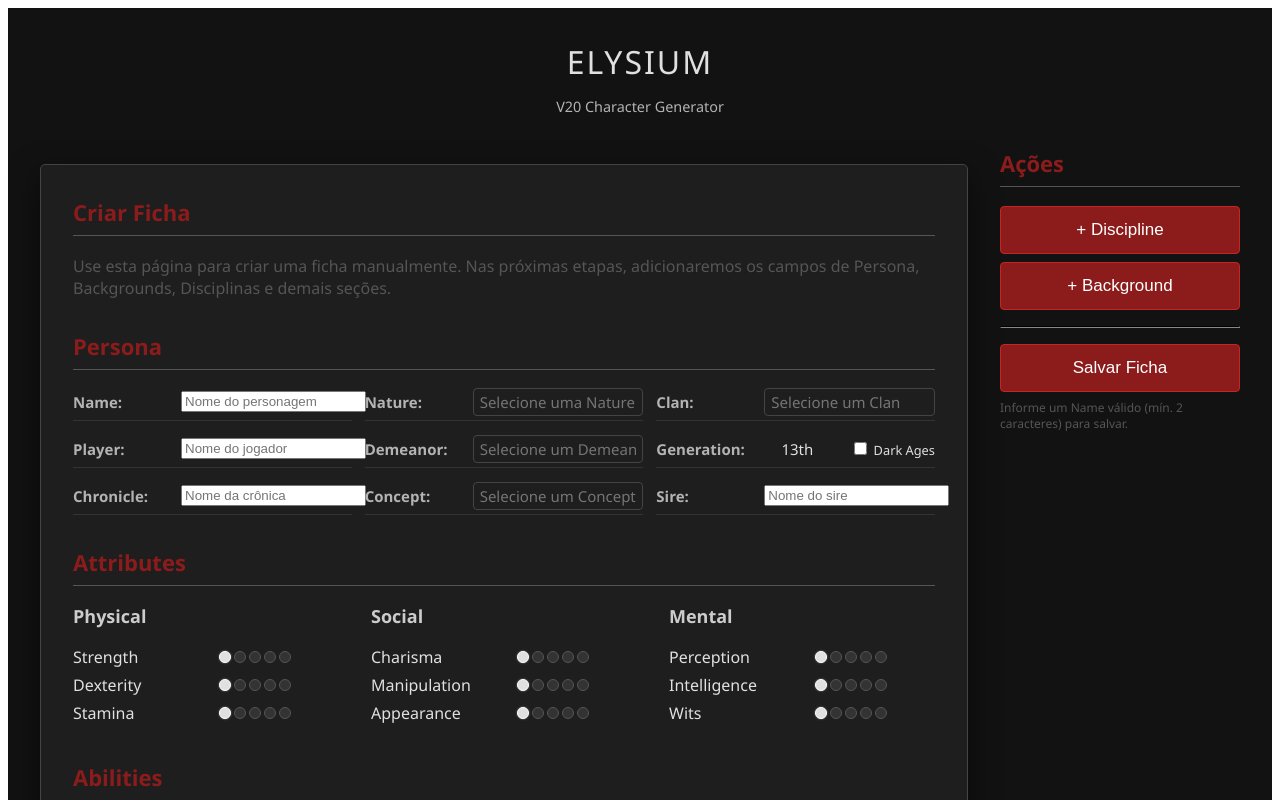
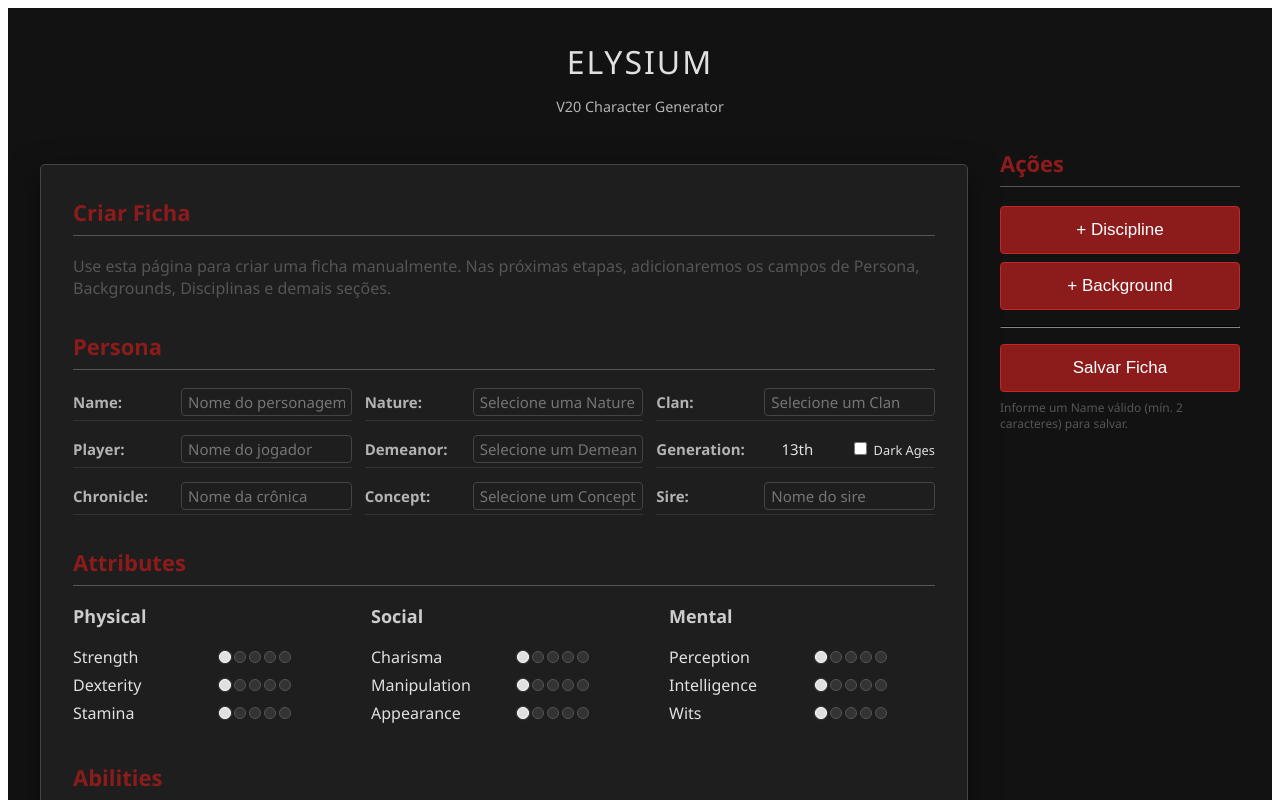
Before and after one commit to danielfcastro/vtm-elysium-next, a Next.js app: page /create in a window 1280 px wide. Shown: the top 800 px of the page. Built offline with nearby package versions, Linux system fonts and the light colour scheme.

Commit message:
Fix Issue #7: visual fix

```diff
--- a/app/character-sheet.css
+++ b/app/character-sheet.css
@@ -54,7 +54,8 @@
   gap: 32px;
 }
 
-.autocompleteInput {
+.autocompleteInput,
+.textInput {
   width: 100%;
   padding: 3px 6px;
   border: 1px solid var(--border-color);
@@ -62,6 +63,7 @@
   background-color: var(--medium-bg);
   color: var(--text-light);
   font: inherit;
+  box-sizing: border-box;
 }
 
 .autocompleteItem {
```
